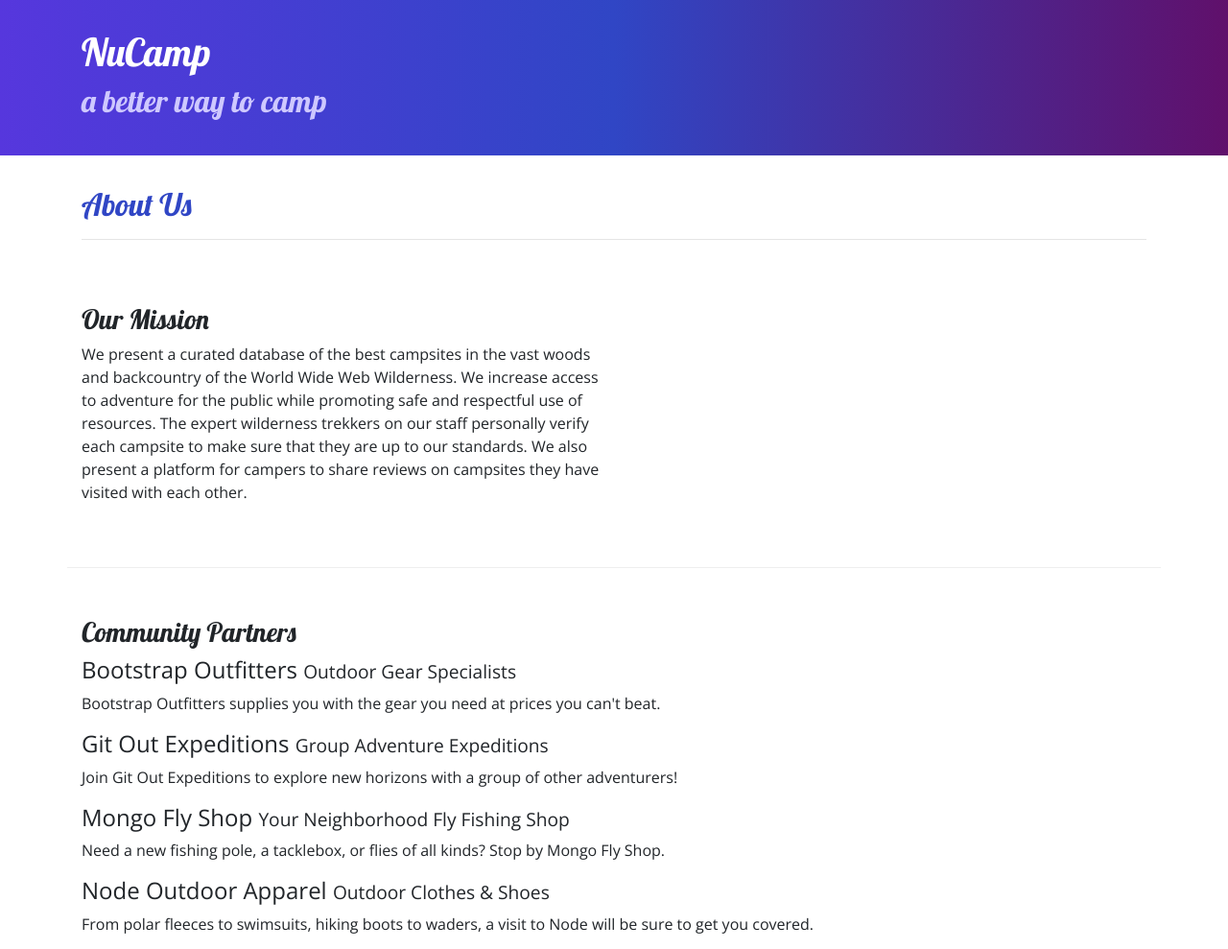
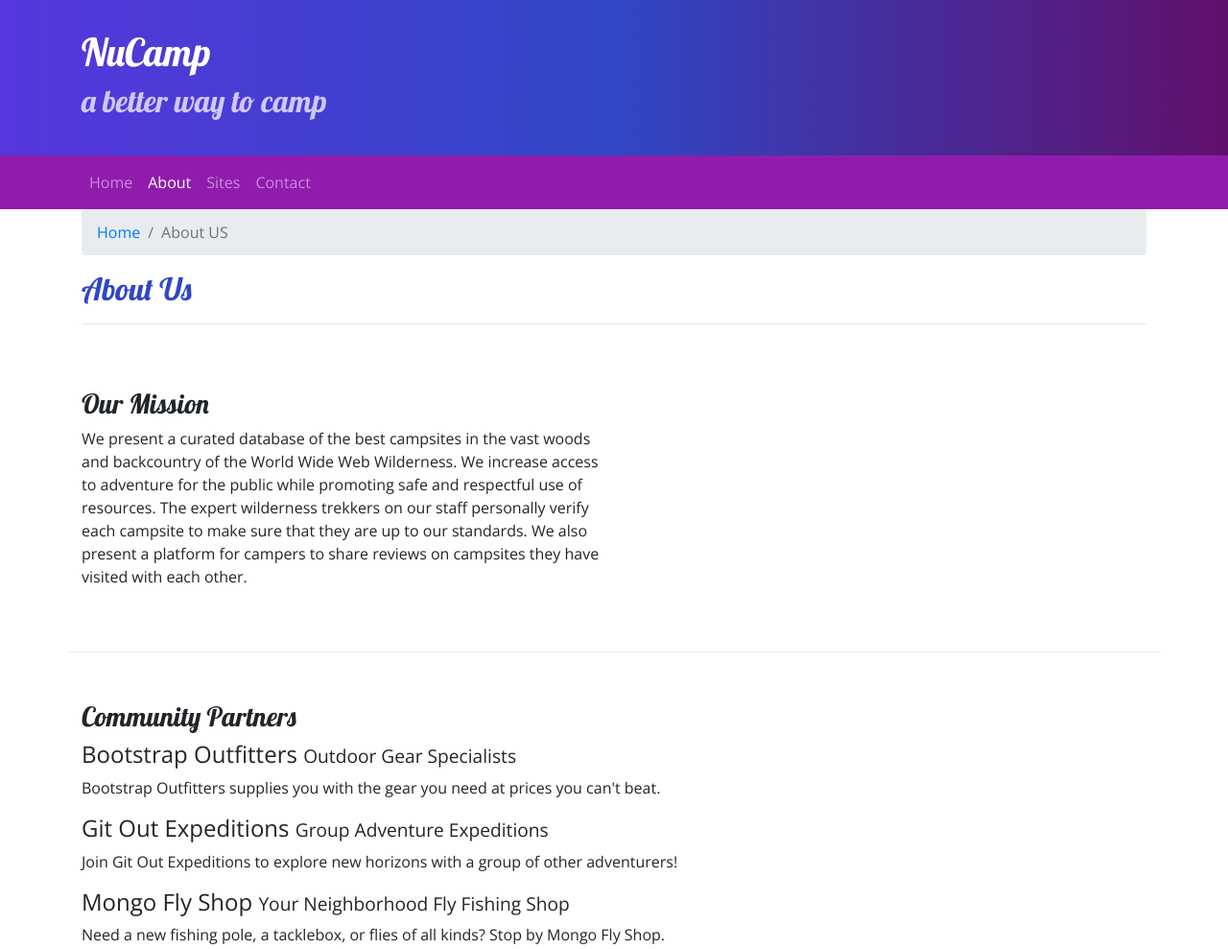
Before and after one commit to Bryan-Welch/Nucamp-site, a website: page aboutus.html in a window 1280 px wide. Shown: the top 989 px of the page at 96% size. Drawn offline with nearby package versions, Linux system fonts and the light colour scheme.

Commit message:
navbar and breadcrumb additions

```diff
--- a/aboutus.html
+++ b/aboutus.html
@@ -26,9 +26,30 @@
         </div>
     </header>
 
+    <nav class="navbar navbar-expand-sm navbar-dark sticky-top">
+        <div class="container">
+            <button class="navbar-toggler ml-auto" type="button"
+            data-toggle="collapse" data-target="#nucampNavbar">
+                <span class="navbar-toggler-icon"></span>
+            </button>
+            <div class="collapse navbar-collapse" id="nucampNavbar">
+                <ul class="navbar-nav">
+                    <li class="nav-item"><a class="nav-link" href="index.html">Home</a></li>
+                    <li class="nav-item active"><a class="nav-link" href="#">About</a></li>
+                    <li class="nav-item"><a class="nav-link" href="#">Sites</a></li>
+                    <li class="nav-item"><a class="nav-link" href="#">Contact</a></li>
+                </ul>
+            </div>
+        </div>
+    </nav>
+
     <div class="container">
         <div class="row">
             <div class="col">
+                <ol class="breadcrumb">
+                    <li class="breadcrumb-item"><a href="index.html">Home</a></li>
+                    <li class="breadcrumb-item active">About US</li>
+                </ol>
                <h2>About Us</h2>
                <hr />
             </div>
--- a/css/styles.css
+++ b/css/styles.css
@@ -20,6 +20,7 @@ footer {
 }
 
 .jumbotron {
+    margin: 0;
     padding: 30px;
     background-image: linear-gradient(to right, #5637DD, #3046C5, #60106B);
     color: white;
@@ -30,3 +31,7 @@ footer {
     border-bottom: 1px ridge;
     min-height: 200px;
 }
+
+.navbar {
+    background-color: #901CAD;
+}
```
Also changed, not shown: index.html (+17 -0 lines).
